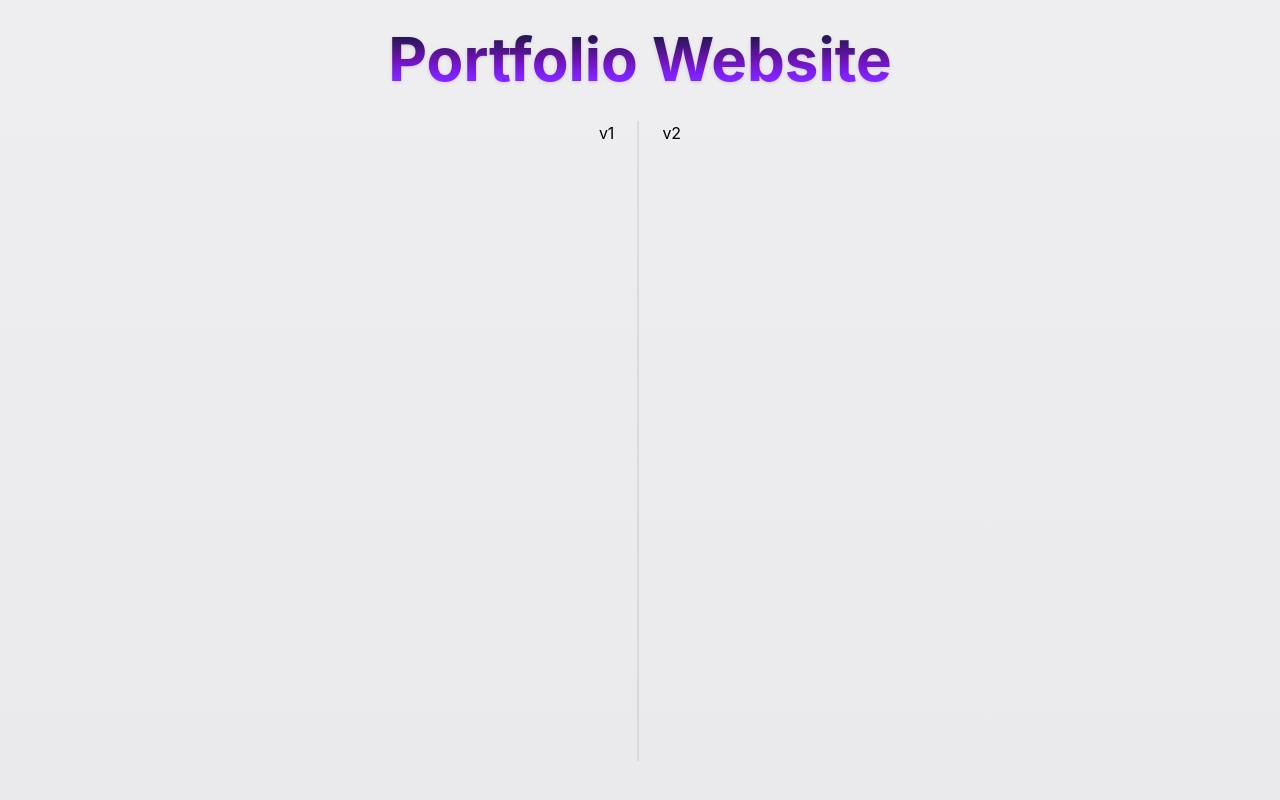
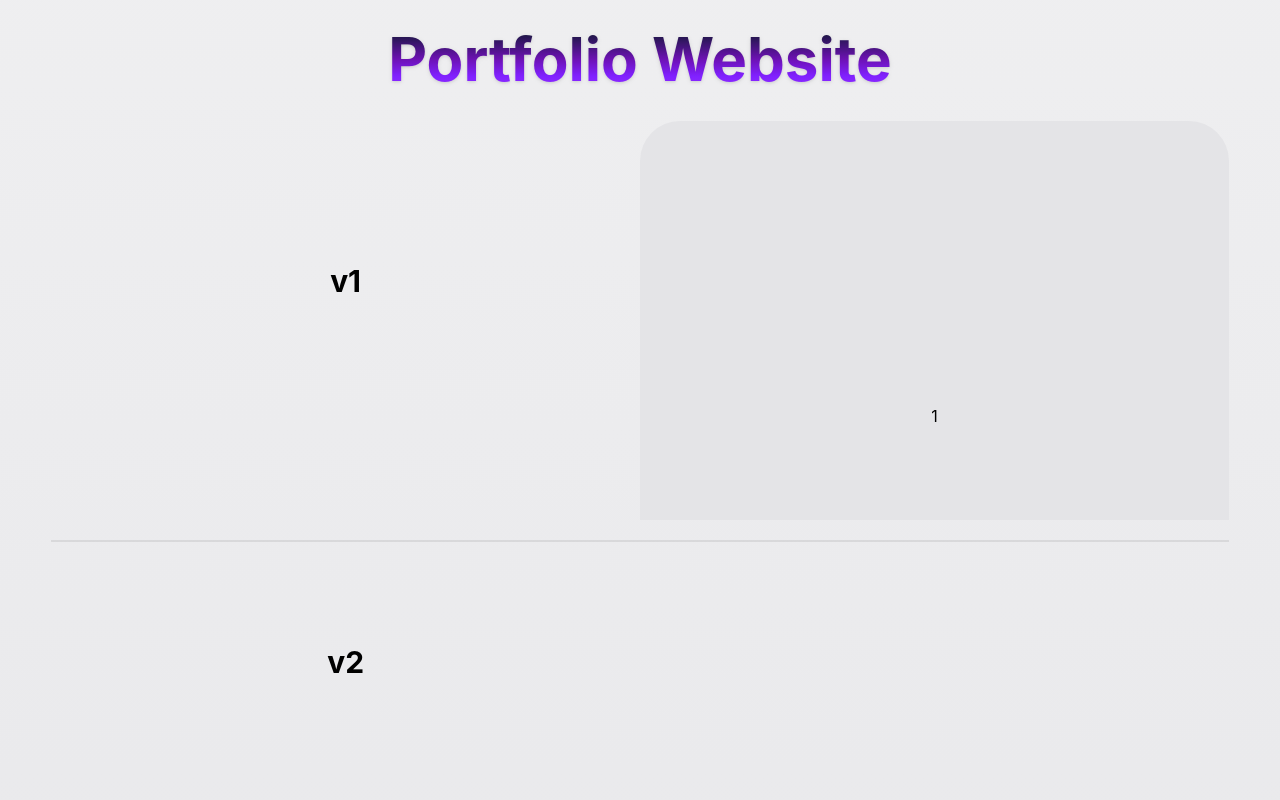
Before and after one commit to kavanparam/react-portfolio-website, a Gatsby site: page / in a window 1280 px wide. Shown: the part 1520-2320 px from the top of the page. Built offline with nearby package versions, Linux system fonts and the light colour scheme; Gatsby itself is replaced by a stand-in of ours.

```diff
--- a/src/pages/index.tsx
+++ b/src/pages/index.tsx
@@ -77,7 +77,7 @@
         </nav>
       </header>
 
-      <main>
+      <main className="overflow-x-hidden">
         {/* Welcome Page */}
         <motion.section
           style={{ y }}
@@ -189,12 +189,36 @@
             <h3 className="mb-8 text-5xl font-bold text-center text-transparent lg:text-6xl bg-clip-text drop-shadow bg-gradient-to-b saturate-150 from-gray-900 via-purple-900 to-violet-600">
               Portfolio Website
             </h3>
-            <div className="flex justify-center h-[80vh]">
-              {/* overview & features? */}
-              <div>v1</div>
-              <div className="divider divider-horizontal" />
-              {/* overview & features? */}
-              <div>v2</div>
+
+            <div className="relative flex flex-col justify-center h-[80vh] overflow-hidden">
+              {/* v1 — overview */}
+              <div className="absolute top-0 left-0 flex items-center justify-center md:w-1/2 h-1/2">
+                <h4 className="text-3xl font-bold">v1</h4>
+              </div>
+              {/* v1 — features */}
+              <div className="md:w-1/2 md:ml-[50%] w-full space-y-12 h-full overflow-scroll">
+                <div className="flex flex-col justify-center items-center aspect-square bg-zinc-200 rounded-[2.5rem]">
+                  1
+                </div>
+                <div className="flex flex-col justify-center items-center aspect-square bg-zinc-200 rounded-[2.5rem]">
+                  2
+                </div>
+                <div className="flex flex-col justify-center items-center aspect-square bg-zinc-200 rounded-[2.5rem]">
+                  3
+                </div>
+                <div className="flex flex-col justify-center items-center aspect-square bg-zinc-200 rounded-[2.5rem]">
+                  4
+                </div>
+                <div className="flex flex-col justify-center items-center aspect-square bg-zinc-200 rounded-[2.5rem]">
+                  5
+                </div>
+              </div>
+
+              <div className="divider" />
+              {/* v2 */}
+              <div className="flex items-center justify-center md:w-1/2 h-1/2">
+                <h4 className="text-3xl font-bold">v2</h4>
+              </div>
             </div>
           </div>
 
```
